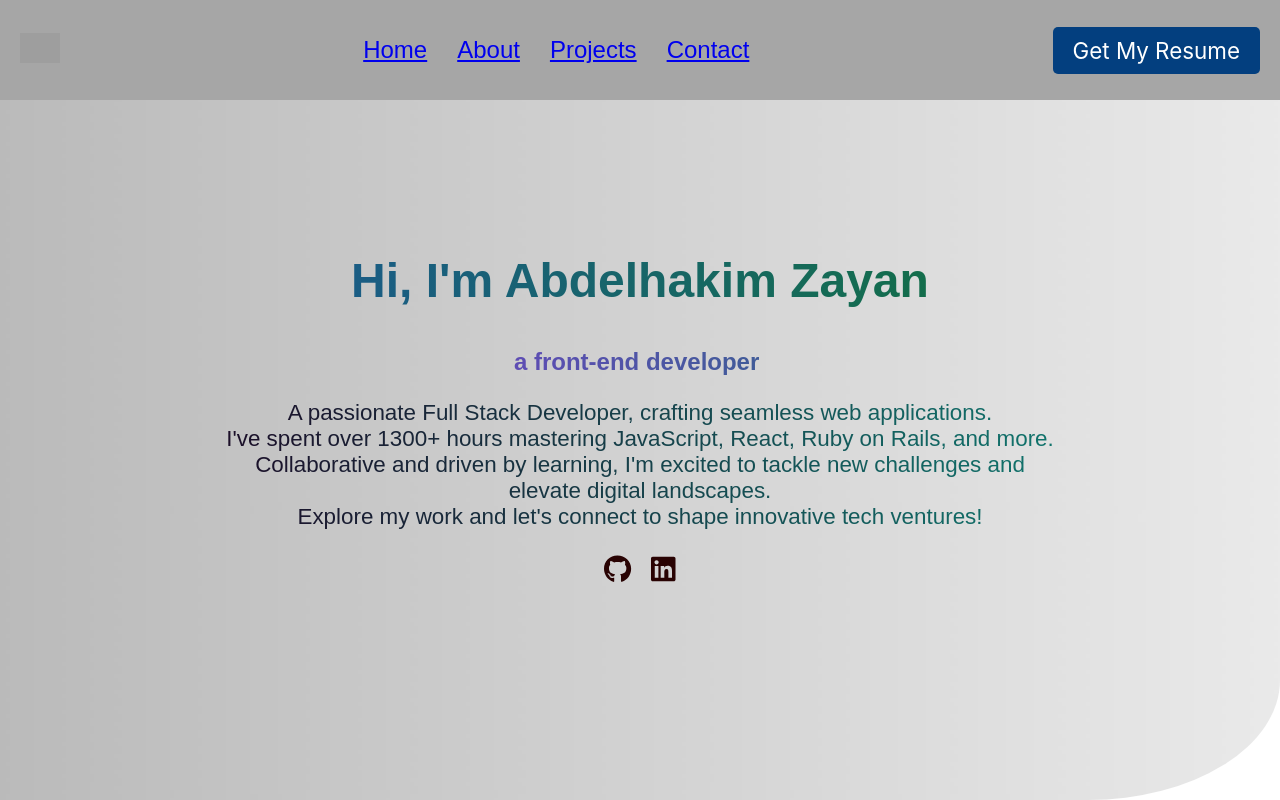
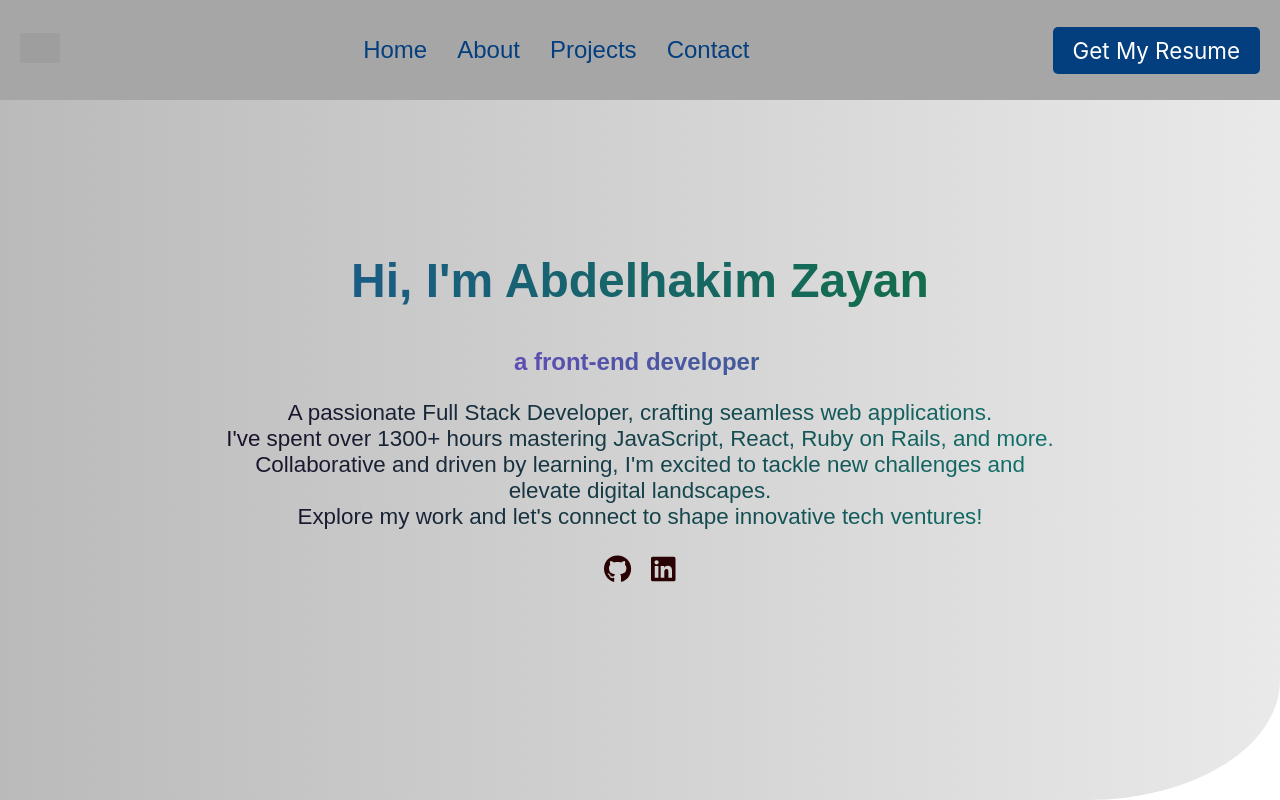
Before and after one commit to abdozayan12/New-Portfolio, a React (Create React App) app: page / in a window 1280 px wide. Shown: the top 800 px of the page. Built offline with nearby package versions, Linux system fonts and the light colour scheme; grey boxes are pictures that could not be loaded.

Commit message:
Update Header.css

```diff
--- a/src/components/Header/Header.css
+++ b/src/components/Header/Header.css
@@ -22,6 +22,16 @@
   font-family: Arial, Helvetica, sans-serif;
   font-size: 1.5rem;
   font-weight: 500;
+}
+
+.nav-menu a {
+  color: #033f7f;
+  text-decoration: none;
+  font-weight: 500;
+}
+
+.nav-menu a:hover {
+  color: #007bff;
 }
 
 .CV a {
```
